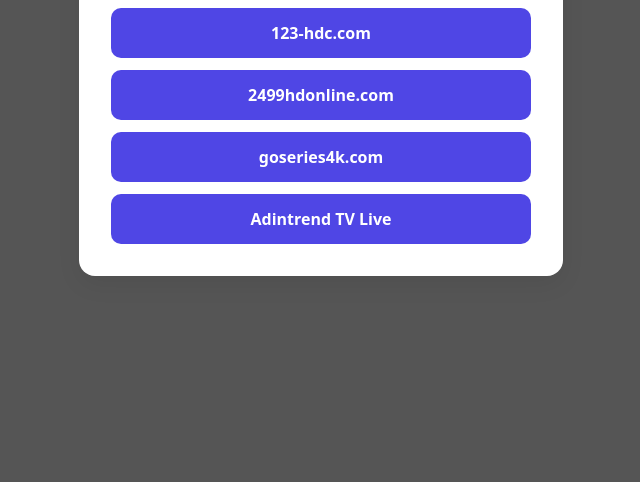
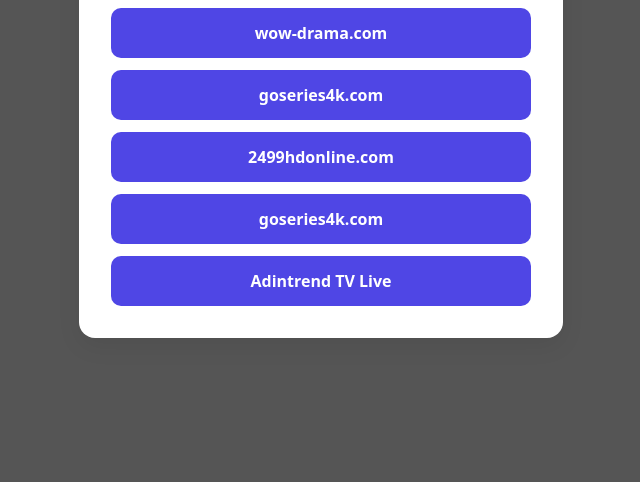
Before and after one commit to sukasemt/sukasemt.github.io, a plain HTML site: page index.html in a window 1280 px wide. Shown: the part 318-800 px from the top of the page, without its empty margins (319-959 px from the left). Drawn offline with Linux system fonts and the light colour scheme.

Commit message:
Add new streaming site links to index.html

```diff
--- a/index.html
+++ b/index.html
@@ -48,6 +48,8 @@
     <h1>Thai Streaming Sites</h1>
     <nav class="links" aria-label="Links">
       <a href="https://123-hdc.com" target="_self" rel="noopener noreferrer">123-hdc.com</a>
+      <a href="https://wow-drama.com/" target="_self" rel="noopener noreferrer">wow-drama.com</a>
+      <a href="https://goseries4k.com/" target="_self" rel="noopener noreferrer">goseries4k.com</a>
       <a href="https://2499hdonline.com/" target="_self" rel="noopener noreferrer">2499hdonline.com</a>
       <a href="https://goseries4k.com/" target="_self" rel="noopener noreferrer">goseries4k.com</a>
       <a href="https://www.adintrend.tv/hd/?t=live" target="_self" rel="noopener noreferrer">Adintrend TV Live</a>
```
